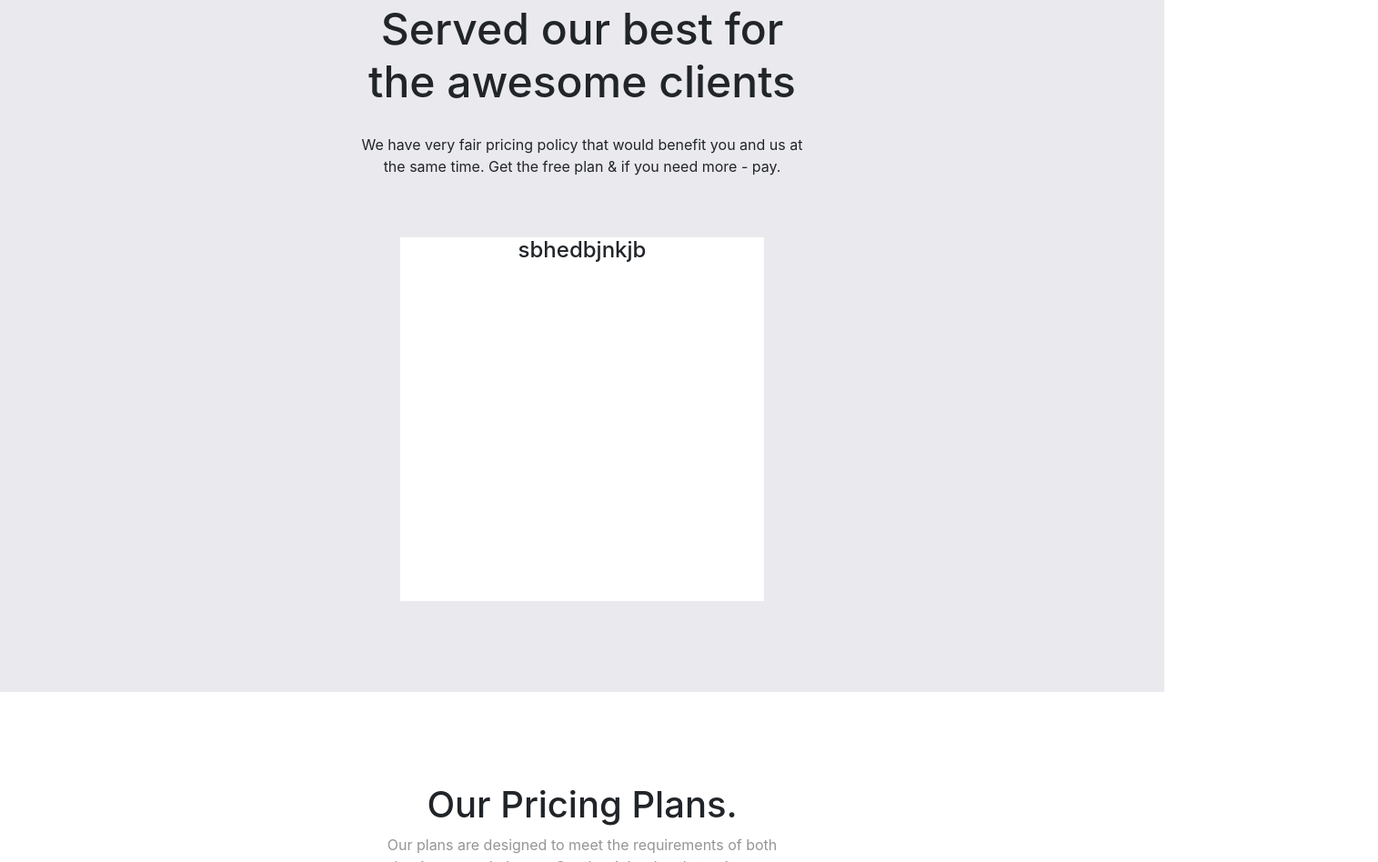
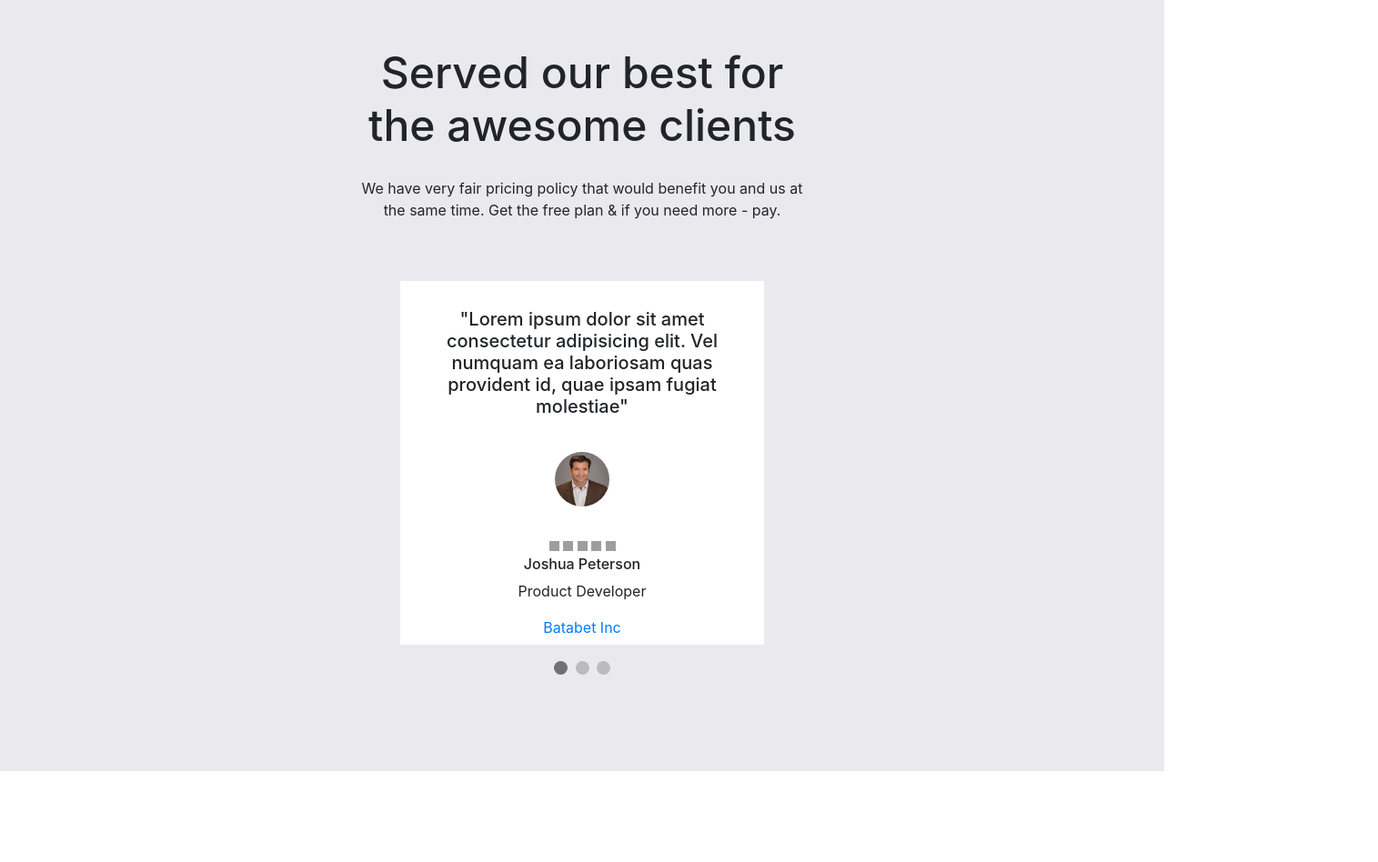
Before and after one commit to laramalkhasyan/Webpage, a plain HTML site: page index.html in a window 1280 px wide. Shown: the part 3360-4308 px from the top of the page at 91% size, 1515 px wide, since content can reach past the window. Drawn offline with nearby package versions, Linux system fonts and the light colour scheme; grey boxes are pictures that could not be loaded.

Commit message:
latest update

```diff
--- a/index.html
+++ b/index.html
@@ -6,22 +6,12 @@
     <meta name="viewport" content="width=device-width, initial-scale=1.0">
     <meta http-equiv="X-UA-Compatible" content="ie=edge">
     <link rel="stylesheet" type="text/css" href="style.css" />
-    <link rel="stylesheet" href="https://stackpath.bootstrapcdn.com/bootstrap/4.3.1/css/bootstrap.min.css" integrity="sha384-ggOyR0iXCbMQv3Xipma34MD+dH/1fQ784/j6cY/iJTQUOhcWr7x9JvoRxT2MZw1T" crossorigin="anonymous">
+    <link rel="stylesheet" href="https://stackpath.bootstrapcdn.com/bootstrap/4.3.1/css/bootstrap.min.css"
+        integrity="sha384-ggOyR0iXCbMQv3Xipma34MD+dH/1fQ784/j6cY/iJTQUOhcWr7x9JvoRxT2MZw1T" crossorigin="anonymous">
     <title>Document</title>
 </head>
 
 <body>
-        <!-- <nav class="navbar fixed-top">
-                <div class="container">
-                  <div id="navbar" class="navbar-collapse">
-                    <ul class="nav navbar-nav">
-                      <li>About</li>
-                      <li>Projects</li>
-                      <li>Contact Me</li>
-                    </ul>
-                  </div>
-                </div>
-              </nav> -->
     <nav class="navbar fixed-top">
         <div class="nav-con">
             <div class="nav-left">
@@ -41,13 +31,15 @@
                         <a href="#">Signup</a></li>
                 </ul>
             </div>
+        </div>
     </nav>
     <div class="trending-news">
         <div class="center">
             <div class="give-email">
                 <h4 class='t-h4'>Trending News</h4>
                 <h2 class='t-h2'>Securely manage your Cloud data</h2>
-                <p class='t-p'>Best in class big data software and analytics services will render your chunks into meaningful data.
+                <p class='t-p'>Best in class big data software and analytics services will render your chunks into
+                    meaningful data.
                 </p>
                 <form action="get-started">
                     <input class="text" type="email" placeholder="Type your email address">
@@ -65,7 +57,8 @@
         <div class="container-2">
             <div class="messege">
                 <h2 class='w-m'>Welcome to Pelican, where data matters.</h2>
-                <h4 class="w-s">We’ll Deliver the best stories and ideas on the topics you care about most straight to your homepage, app, or inbox.</h4>
+                <h4 class="w-s">We’ll Deliver the best stories and ideas on the topics you care about most straight to
+                    your homepage, app, or inbox.</h4>
             </div>
             <div class="icon-list">
                 <div class='icon'>
@@ -168,12 +161,18 @@
         <div class="text-block">
             <div class="v-text">
                 <h3>Pelican Analytics now got the next level</h3>
-                <p>Just get the code and sit tight, you'll witness its power and performance in lead conversion. Powerful and productive technology.</p>
+                <p>Just get the code and sit tight, you'll witness its power and performance in lead conversion.
+                    Powerful and productive technology.</p>
                 <button>Get Pelican</button>
             </div>
         </div>
         <div class="video-block">
-            <a href="https://www.youtube.com/watch?v=6NC_ODHu5jg"></a>
+            <img src="laptop.jpg" alt="">
+            <div class="play-icon" >
+                <a href="https://www.youtube.com/watch?v=6NC_ODHu5jg">
+                    <img src="https://img.icons8.com/officel/50/000000/circled-play.png">
+                </a>
+            </div>
         </div>
     </div>
     <div class="results">
@@ -225,10 +224,60 @@
         <div class="container-2">
             <div class="c-text">
                 <h2>Served our best for the awesome clients</h2>
-                <p>We have very fair pricing policy that would benefit you and us at the same time. Get the free plan & if you need more - pay.</p>
+                <p>We have very fair pricing policy that would benefit you and us at the same time. Get the free plan &
+                    if you need more - pay.</p>
             </div>
-            <div class="profiles">
-                <h4>sbhedbjnkjb</h4>
+            <div class="slide-container">
+                <div class="profiles">
+                    <h4>"Lorem ipsum dolor sit amet consectetur adipisicing elit. Vel
+                        numquam ea laboriosam quas provident id, quae ipsam fugiat molestiae"</h4>
+                    <img src="pro-1.png" alt="img">
+                    <div class="pro-icons">
+                        <img src="https://img.icons8.com/color/50/000000/filled-star.png">
+                        <img src="https://img.icons8.com/color/50/000000/filled-star.png">
+                        <img src="https://img.icons8.com/color/50/000000/filled-star.png">
+                        <img src="https://img.icons8.com/color/50/000000/filled-star.png">
+                        <img src="https://img.icons8.com/color/50/000000/filled-star.png">
+                    </div>
+                    <h6>Joshua Peterson</h6>
+                    <p>Product Developer</p>
+                    <a href="#">Batabet Inc</a>
+                </div>
+                <div class="profiles">
+                    <h4>"Lorem ipsum dolor sit amet consectetur adipisicing elit. Vel
+                        numquam ea laboriosam quas provident id, quae ipsam fugiat molestiae"</h4>
+                    <img src="pro-2.jpg" alt="img">
+                    <div class="pro-icons">
+                        <img src="https://img.icons8.com/color/50/000000/filled-star.png">
+                        <img src="https://img.icons8.com/color/50/000000/filled-star.png">
+                        <img src="https://img.icons8.com/color/50/000000/filled-star.png">
+                        <img src="https://img.icons8.com/color/50/000000/filled-star.png">
+                        <img src="https://img.icons8.com/color/50/000000/filled-star.png">
+                    </div>
+                    <h6>Melissah Vanbergh</h6>
+                    <p>Vice President</p>
+                    <a href="#">Vestor Corp</a>
+                </div>
+                <div class="profiles">
+                    <h4>"Lorem ipsum dolor sit amet consectetur adipisicing elit. Vel
+                        numquam ea laboriosam quas provident id, quae ipsam fugiat molestiae"</h4>
+                    <img src="pro-3.jpg" alt="img">
+                    <div class="pro-icons">
+                        <img src="https://img.icons8.com/color/50/000000/filled-star.png">
+                        <img src="https://img.icons8.com/color/50/000000/filled-star.png">
+                        <img src="https://img.icons8.com/color/50/000000/filled-star.png">
+                        <img src="https://img.icons8.com/color/50/000000/filled-star.png">
+                        <img src="https://img.icons8.com/color/50/000000/filled-star.png">
+                    </div>
+                    <h6>Albert Rossi</h6>
+                    <p>Stack Developer</p>
+                    <a href="#">Dropboxes Inc</a>
+                </div>
+            </div>
+            <div style="text-align:center">
+                <span class="dot" onclick="currentSlide(1)"></span>
+                <span class="dot" onclick="currentSlide(2)"></span>
+                <span class="dot" onclick="currentSlide(3)"></span>
             </div>
         </div>
     </div>
@@ -236,7 +285,8 @@
         <div class="container-2">
             <div class="price-text">
                 <h2>Our Pricing Plans.</h2>
-                <p>Our plans are designed to meet the requirements of both beginners and players. Get the right plan that suits you</p>
+                <p>Our plans are designed to meet the requirements of both beginners and players. Get the right plan
+                    that suits you</p>
             </div>
             <div class="price-tiket  price-style-1">
                 <h5>Limited Freemium</h5>
@@ -284,9 +334,42 @@
             </div>
         </div>
     </div>
-    <script src="https://code.jquery.com/jquery-3.3.1.slim.min.js" integrity="sha384-q8i/X+965DzO0rT7abK41JStQIAqVgRVzpbzo5smXKp4YfRvH+8abtTE1Pi6jizo" crossorigin="anonymous"></script>
-    <script src="https://cdnjs.cloudflare.com/ajax/libs/popper.js/1.14.7/umd/popper.min.js" integrity="sha384-UO2eT0CpHqdSJQ6hJty5KVphtPhzWj9WO1clHTMGa3JDZwrnQq4sF86dIHNDz0W1" crossorigin="anonymous"></script>
-    <script src="https://stackpath.bootstrapcdn.com/bootstrap/4.3.1/js/bootstrap.min.js" integrity="sha384-JjSmVgyd0p3pXB1rRibZUAYoIIy6OrQ6VrjIEaFf/nJGzIxFDsf4x0xIM+B07jRM" crossorigin="anonymous"></script>
+    <script src="https://code.jquery.com/jquery-3.3.1.slim.min.js"
+        integrity="sha384-q8i/X+965DzO0rT7abK41JStQIAqVgRVzpbzo5smXKp4YfRvH+8abtTE1Pi6jizo" crossorigin="anonymous">
+    </script>
+    <script src="https://cdnjs.cloudflare.com/ajax/libs/popper.js/1.14.7/umd/popper.min.js"
+        integrity="sha384-UO2eT0CpHqdSJQ6hJty5KVphtPhzWj9WO1clHTMGa3JDZwrnQq4sF86dIHNDz0W1" crossorigin="anonymous">
+    </script>
+    <script src="https://stackpath.bootstrapcdn.com/bootstrap/4.3.1/js/bootstrap.min.js"
+        integrity="sha384-JjSmVgyd0p3pXB1rRibZUAYoIIy6OrQ6VrjIEaFf/nJGzIxFDsf4x0xIM+B07jRM" crossorigin="anonymous">
+    </script>
+    <script>
+        let slideIndex = 1;
+        showSlides(slideIndex);
+
+        function currentSlide(n) {
+            showSlides(slideIndex = n);
+        }
+
+        function showSlides(n) {
+            const slides = document.getElementsByClassName("profiles");
+            const dots = document.getElementsByClassName("dot");
+            if (n > slides.length) {
+                slideIndex = 1
+            }
+            if (n < 1) {
+                slideIndex = slides.length
+            }
+            for (let i = 0; i < slides.length; i++) {
+                slides[i].style.display = "none";
+            }
+            for (let i = 0; i < dots.length; i++) {
+                dots[i].className = dots[i].className.replace(" active", "");
+            }
+            slides[slideIndex - 1].style.display = "block";
+            dots[slideIndex - 1].className += " active";
+        }
+    </script>
 </body>
 
 </html>
--- a/style.css
+++ b/style.css
@@ -184,7 +184,7 @@ div.icon-text>p {
     margin: 0 auto;
 }
 
-div.icon-text>h4{
+div.icon-text>h4 {
     margin-top: 1.5rem;
     margin-bottom: 1.5rem;
 }
@@ -249,9 +249,26 @@ div.v-text>button {
     font-size: 16px;
 }
 
+.video-section {
+    display: flex;
+    height: 500px;
+}
+
 .video-block {
-    flex: 1 0 50%;
-    background: url(ww.jpg);
+    position: relative;
+}
+
+.play-icon {
+    position: absolute;
+    top: 50%;
+    left: 50%;
+    cursor: pointer;
+}
+
+div.video-block>img {
+    width: 100%;
+    height: 100%;
+
 }
 
 .results {
@@ -304,29 +321,24 @@ div.percentage>h6 {
     padding-bottom: 100px;
     background-color: #eaeaee;
 }
-.c-text{
+
+.c-text {
     text-align: center;
     width: 50%;
     margin-left: auto;
     margin-right: auto;
 }
 
-div.c-text>h2{
+div.c-text>h2 {
     font-size: 3rem;
     padding-bottom: 20px;
 }
-div.c-text>p{
+
+div.c-text>p {
     padding-bottom: 50px;
 }
 
-.profiles{
-    text-align: center;
-    width: 40%;
-    height: 400px;
-    margin-left: auto;
-    margin-right: auto;
-    background-color: white;
-}
+
 
 
 .pricing {
@@ -405,24 +417,24 @@ div.price-style-2>button {
     font-size: 16px;
 }
 
-.route{
+.route {
     padding-top: 100px;
     padding-bottom: 100px;
     background-color: #eaeaee;
     height: 410px;
 }
 
-div.r-text>h5{
+div.r-text>h5 {
     color: #4285f4;
     font-size: 15px;
 
 }
 
-div.r-text>h2{
+div.r-text>h2 {
     padding-bottom: 30px;
 }
 
-div.r-text>button{
+div.r-text>button {
     color: white;
     background-color: #4285f4;
     text-align: center;
@@ -434,54 +446,110 @@ div.r-text>button{
     font-size: 16px;
 }
 
-.f-text{
+.f-text {
     padding-top: 35px;
 }
-div.f-text>a{
+
+div.f-text>a {
     color: white;
     width: 33%;
     display: inline-block;
 }
-div.f-text>h6{
+
+div.f-text>h6 {
     color: white;
     width: 33%;
     display: inline-block;
 }
-.f-list{
+
+.f-list {
 
     width: 33%;
     display: inline-block;
 }
-div.f-list>ul>li{
+
+div.f-list>ul>li {
     display: inline-block;
 }
-div.f-list>ul>li>a{
+
+div.f-list>ul>li>a {
     margin: 0px 10px;
     color: white;
 }
-.footer{
+
+.footer {
     height: 100px;
     background-color: #364655;
 }
 
-div.icon>img{
+div.icon>img {
     width: 50px;
     height: 50px;
 }
 
-div.s-icon>img{
+div.s-icon>img {
     float: left;
     width: 50px;
     height: 50px;
 }
 
-div.s-logo>img{
+div.s-logo>img {
     width: 400px;
     height: 400px;
 }
 
-div.p-icon>img{
+div.p-icon>img {
     width: 33%;
 
 
 }
+
+.slide-container {
+    box-sizing: border-box;
+
+}
+
+.profiles {
+    display: none;
+    text-align: center;
+    width: 40%;
+    height: 400px;
+    margin-left: auto;
+    margin-right: auto;
+    margin-bottom: 15px;
+    background-color: white;
+}
+
+div.profiles>h4 {
+    padding: 30px;
+    font-size: 20px;
+}
+
+div.profiles>img {
+    border-radius: 50%;
+    width: 15%;
+    height: 15%;
+    margin-bottom: 30px;
+}
+
+div.pro-icons>img {
+    width: 11px;
+    height: 11px;
+}
+
+.dot {
+
+    cursor: pointer;
+    height: 15px;
+    width: 15px;
+    margin: 0 2px;
+    background-color: #bbb;
+    border-radius: 50%;
+    display: inline-block;
+    transition: background-color 0.6s ease;
+}
+
+.active,
+.dot:hover {
+    background-color: #717171;
+}
```
Also changed, not shown: laptop.jpg (added), pro-1.png (added), pro-2.jpg (added), pro-3.jpg (added).
